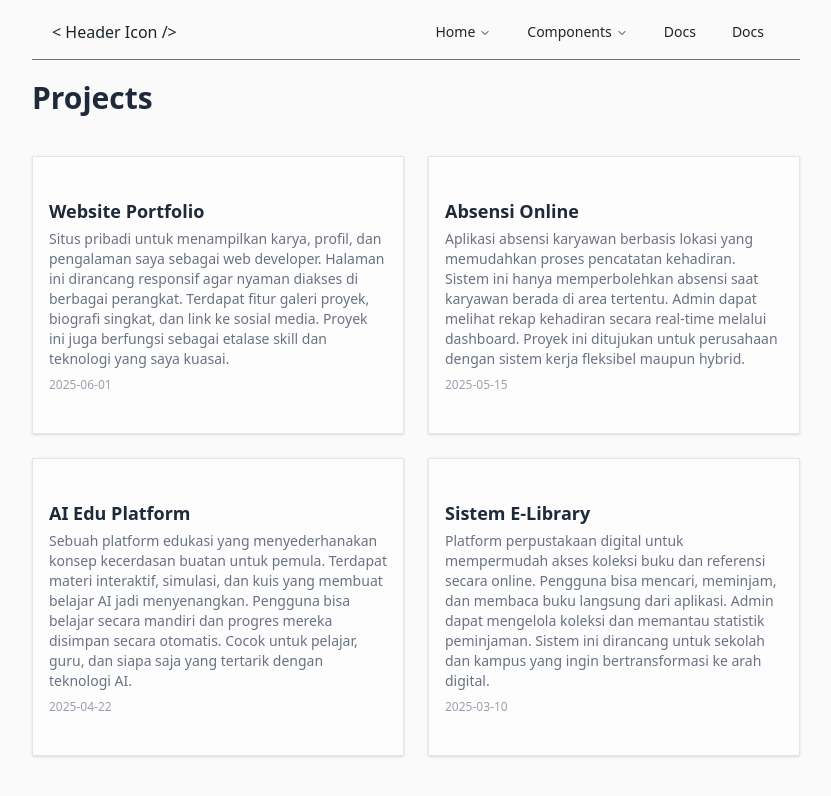
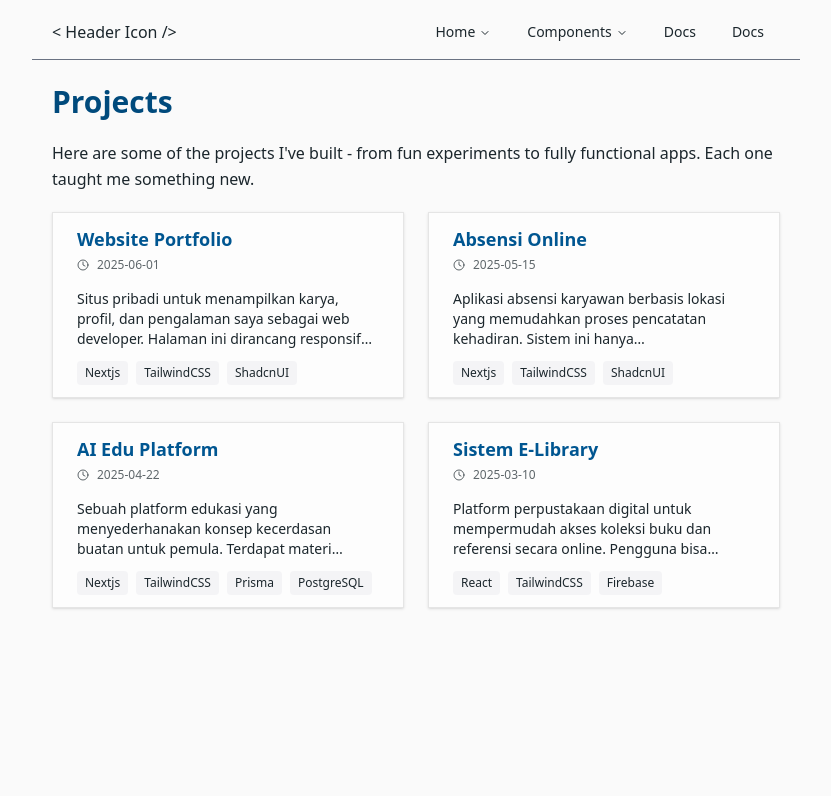
Before and after one commit to bagoesrex/portfolio-website, a Next.js app: page /projects in a window 1280 px wide. Shown: the top 796 px of the page, without its empty margins (224-1055 px from the left). Built offline with nearby package versions, Linux system fonts and the light colour scheme.

Commit message:
style(projects): improve layout and card component

```diff
--- a/app/page.tsx
+++ b/app/page.tsx
@@ -5,7 +5,7 @@ import TechStackSection from "@/components/home/tech-stack-section";
 
 export default function Home() {
   return (
-    <main className="max-w-3xl mx-auto mt-1 pt-23 flex flex-col gap-10 pb-10 *:mx-5 text-foreground">
+    <main className="max-w-3xl mx-auto mt-1 pt-23 flex flex-col gap-10 pb-10 px-5 text-foreground">
       <HeroSection />
 
       <TechStackSection />
--- a/app/projects/page.tsx
+++ b/app/projects/page.tsx
@@ -3,19 +3,21 @@ import { dummyProjects } from "@/data/dummyProjects";
 
 export default function ProjectsPage() {
     return (
-        <section
-            id="projects"
-            className="max-w-3xl mx-auto pt-20 flex flex-col gap-10"
-        >
-            <h1 className="text-3xl font-extrabold text-gray-800 bg-clip-text">
+        <section className="max-w-3xl mx-auto mt-1 pt-20 flex flex-col gap-5 pb-10 px-5 text-foreground">
+
+            <h1 className="text-3xl font-extrabold text-primary">
                 Projects
             </h1>
+            <p className="leading-relaxed">
+                Here are some of the projects I've built - from fun experiments to fully functional apps. Each one taught me something new.
+            </p>
 
             <div className="grid grid-cols-1 md:grid-cols-2 gap-6">
                 {dummyProjects.map((project) => (
                     <ProjectCard key={project.id} project={project} />
                 ))}
             </div>
+
         </section>
     );
 }
--- a/components/projects/project-card.tsx
+++ b/components/projects/project-card.tsx
@@ -1,6 +1,7 @@
 import Link from "next/link";
 import { Project } from "@/types/project";
 import { Card, CardContent } from "../ui/card";
+import { Clock } from "lucide-react";
 
 interface ProjectCardProps {
     project: Project;
@@ -8,14 +9,26 @@ interface ProjectCardProps {
 
 export default function ProjectCard({ project }: ProjectCardProps) {
     return (
-        <Link href={`/projects/${project.slug}`}>
-            <Card className="hover:shadow-md transition rounded-none bg-white/70">
-                <CardContent className="p-4">
-                    <h3 className="text-lg font-semibold text-gray-800">{project.title}</h3>
-                    <p className="text-sm text-gray-500 mt-1">{project.description}</p>
-                    <p className="text-xs text-gray-400 mt-2">{project.date}</p>
+        <Card className="hover:shadow-md transition rounded-none bg-white/70 p-0">
+            <Link href={`/projects/${project.slug}`}>
+                <CardContent className="flex flex-col py-3 gap-3">
+                    <div className="flex flex-col gap-1">
+                        <h3 className="text-lg font-semibold text-secondary">{project.title}</h3>
+                        <div className="flex flex-row items-center gap-2 text-foreground/70">
+                            <Clock size={12} />
+                            <p className="text-xs">{project.date}</p>
+                        </div>
+                    </div>
+                    <p className="text-sm mt-1 line-clamp-3">{project.description}</p>
+                    <div className="flex gap-2">
+                        {project.techStack.map((tech) => (
+                            <span key={tech} className="bg-gray-200/40 text-xs rounded px-2 py-1">
+                                {tech}
+                            </span>
+                        ))}
+                    </div>
                 </CardContent>
-            </Card>
-        </Link>
+            </Link>
+        </Card>
     );
 }
```
